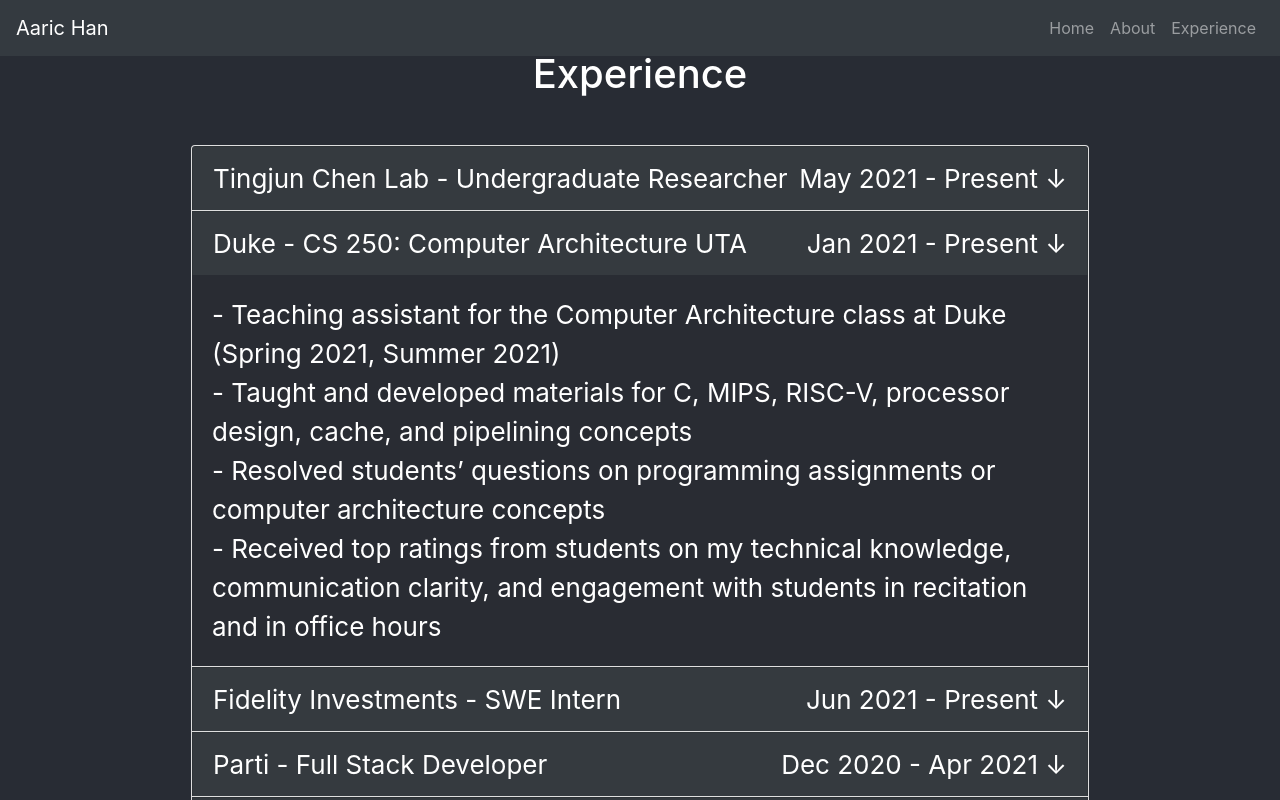
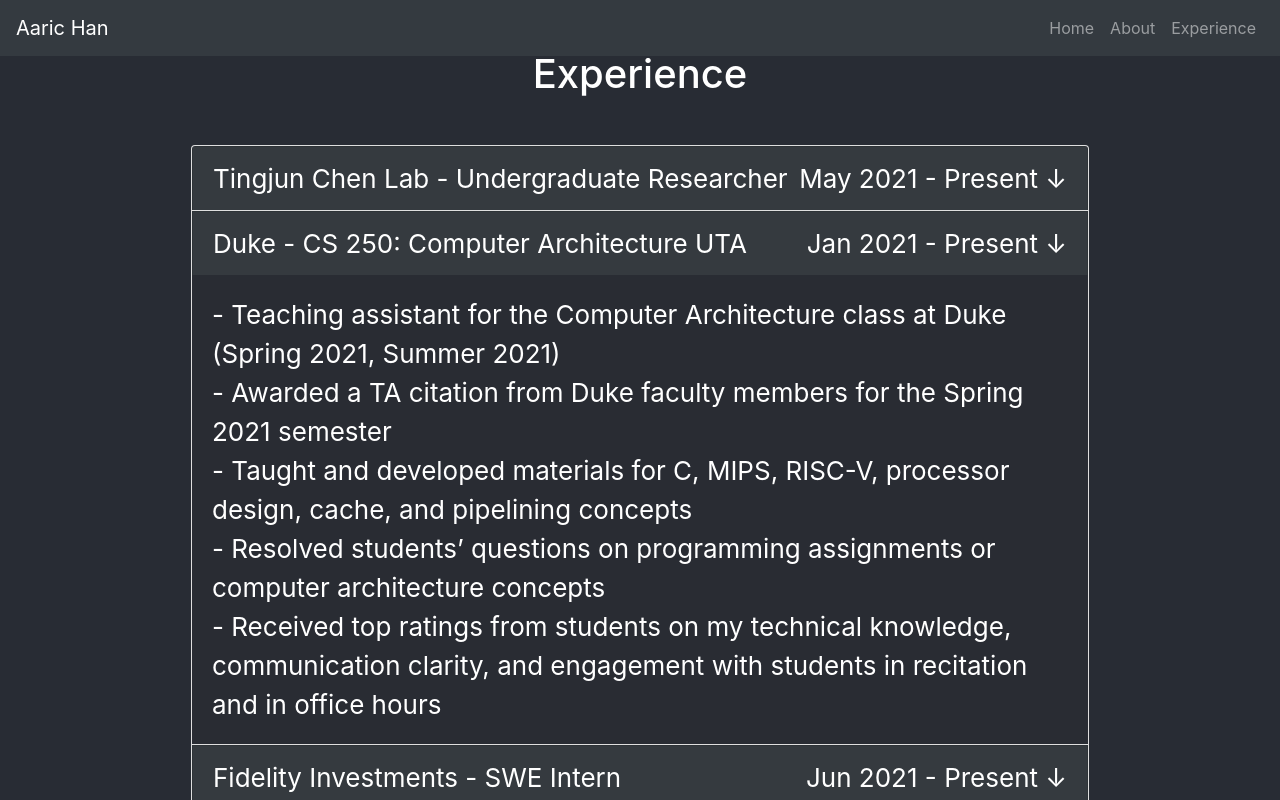
Before and after one commit to aarichan/aarichan.github.io, a React (Create React App) app: page / in a window 1280 px wide. Both pictures are taken after a click on the element 640 px from the left and 1949 px from the top of the page. Shown: the part 1550-2350 px from the top of the page. Built offline with nearby package versions, Linux system fonts and the light colour scheme.

Commit message:
Version 1.1.0

```diff
--- a/package.json
+++ b/package.json
@@ -1,7 +1,7 @@
 {
   "homepage": "http://aarichan.github.io",
   "name": "aarichan",
-  "version": "1.0.2",
+  "version": "1.1.0",
   "private": true,
   "dependencies": {
     "@material-ui/core": "^4.11.4",
@@ -14,9 +14,9 @@
     "react-dom": "^17.0.2",
     "react-pdf": "^5.2.0",
     "react-router-dom": "^5.2.0",
-    "react-scripts": "4.0.3",
+    "react-scripts": "^4.0.3",
     "react-scroll": "^1.8.2",
-    "rsuite": "^4.9.4",
+    "rsuite": "^2.1.3",
     "web-vitals": "^1.1.1"
   },
   "scripts": {
--- a/src/components/experience/experience.js
+++ b/src/components/experience/experience.js
@@ -3,7 +3,7 @@
  * By: Aaric Han
  *
  * Created: 04/26/21
- * Last Modified: 07/04/21
+ * Last Modified: 07/08/21
  */
 
 import './experience.css'
@@ -48,6 +48,8 @@
             <Accordion.Collapse eventKey="4">
               <Card.Body className="card-body">
                 - Teaching assistant for the Computer Architecture class at Duke (Spring 2021, Summer 2021)
+                <br/>
+                - Awarded a TA citation from Duke faculty members for the Spring 2021 semester
                 <br/>
                 - Taught and developed materials for C, MIPS, RISC-V, processor design, cache, and pipelining concepts
                 <br/>
```
Also changed, not shown: 2 other files (tests, documents, lock files or other folders).
